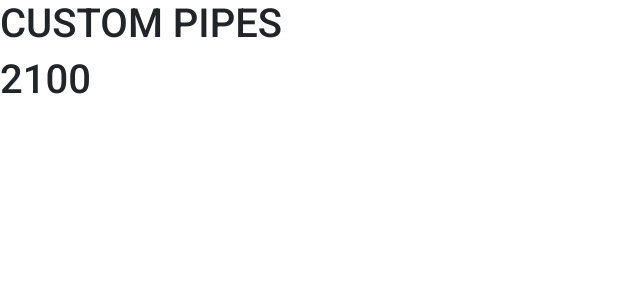
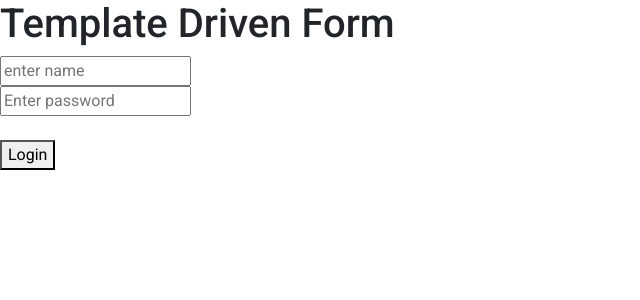
Before and after one commit to YashShetty2001/Angular, an Angular app: page / in a window 1280 px wide. Shown: the top 300 px of the page, without its empty margins (0-640 px from the left). Built offline with nearby package versions, Linux system fonts and the light colour scheme.

Commit message:
Template Driven Form

```diff
--- a/src/app/app.component.html
+++ b/src/app/app.component.html
@@ -1,2 +1,11 @@
-<h1>{{title|uppercase}}</h1>
-<h1>{{20|uSDINR: 105}}</h1>
+<h1>{{title}}</h1>
+<form #loginForm="ngForm" (ngSubmit)="userLogin(loginForm.value) ">
+    <input type="text" placeholder="enter name" name="name" ngModel="">
+    <br>
+
+    <input type="text" placeholder="Enter password" name="password" ngModel>
+    <br>
+    <br>
+    <button >Login</button>
+
+</form>
--- a/src/app/app.component.ts
+++ b/src/app/app.component.ts
@@ -6,6 +6,9 @@ import { Component } from '@angular/core';
   styleUrls: ['./app.component.css']
 })
 export class AppComponent {
-  title = 'Custom pipes';
-
+  title = 'Template Driven Form';
+  userLogin(data:any)
+  {
+    console.warn(data);
+  }
 }
--- a/src/app/app.module.ts
+++ b/src/app/app.module.ts
@@ -7,12 +7,12 @@ import { NgbModule } from '@ng-bootstrap/ng-bootstrap';
 import { BrowserAnimationsModule } from '@angular/platform-browser/animations';
 
 import { FormsModule } from '@angular/forms';
-import { USDINRPipe } from './pipes/usdinr.pipe';
+
 
 @NgModule({
   declarations: [
     AppComponent,
-    USDINRPipe,
+
 
 
    ],
--- a/src/app/pipes/usdinr.pipe.ts
+++ /dev/null
@@ -1,13 +0,0 @@
-import { Pipe, PipeTransform } from '@angular/core';
-
-@Pipe({
-  name: 'uSDINR'
-})
-export class USDINRPipe implements PipeTransform {
-
-  transform(value: number, ...args: number[]): unknown {
-    const [x]=args;
-    return value*x;
-  }
-
-}
```
Also changed, not shown: 1 other file (tests, documents, lock files or other folders).
